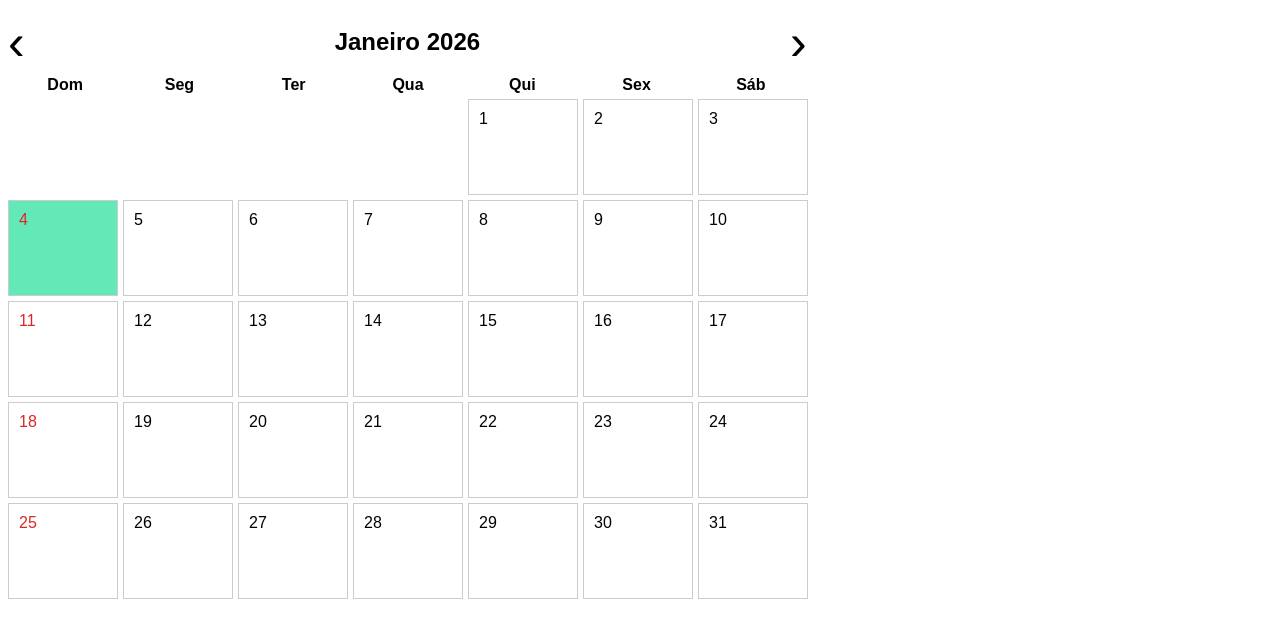
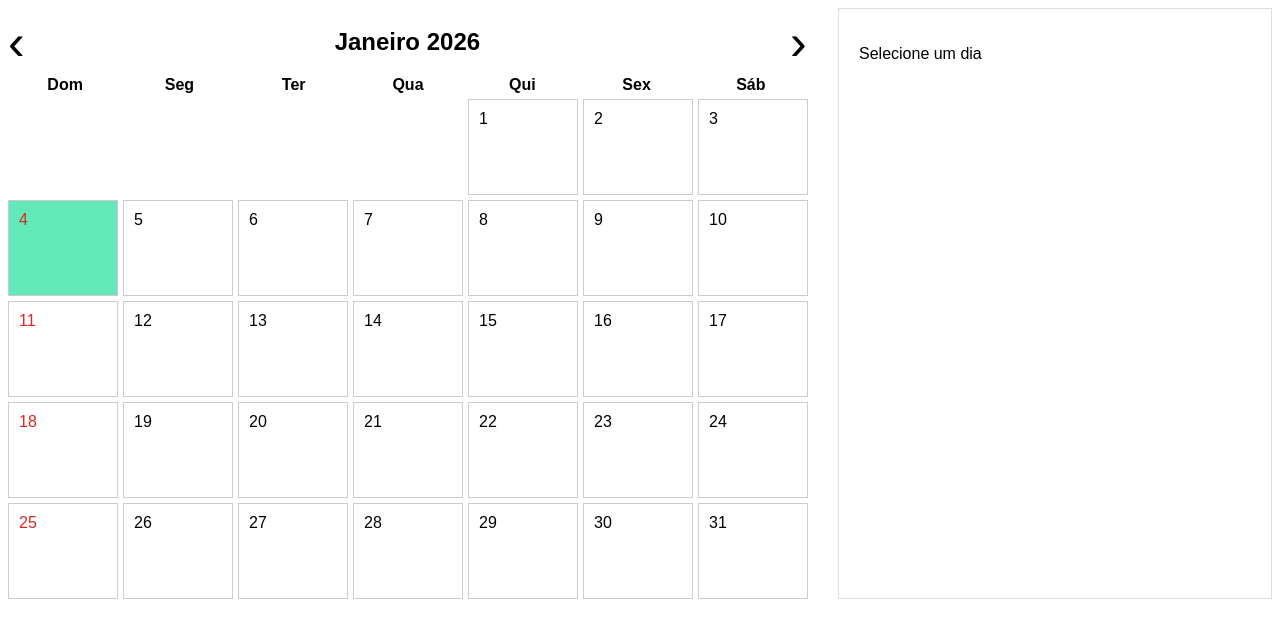
Before and after one commit to fernandaaraujo0202/Gerenciador_OBMEP, a FastAPI app: page /calendario in a window 1280 px wide. Shown: the top 638 px of the page. Run offline with FastAPI, Linux system fonts and the light colour scheme; parts of the project's set-up code (start-up, migrations or seed data) failed here and were passed over.

Commit message:
2 divisões

```diff
--- a/static/calendario.js
+++ b/static/calendario.js
@@ -46,6 +46,28 @@ function criarCalendario(){
         div.classList.add("hoje");
     }
 
+     div.addEventListener("click", () => {
+        // remove seleção anterior
+        document
+            .querySelectorAll(".dia")
+            .forEach(d => d.classList.remove("selecionado"));
+
+        // marca o dia atual
+        div.classList.add("selecionado");
+
+        // atualiza painel
+        const painel = document.getElementById("painel");
+        painel.innerHTML = `
+            <table border="1" style="width:100%; height:100%;">
+                <tr>
+                    <td style="text-align:center;">
+                        ${dia}/${mes + 1}/${ano}
+                    </td>
+                </tr>
+            </table>
+        `;
+    });
+
     calendario.appendChild(div);
 }
 
@@ -80,3 +102,16 @@ document.addEventListener("keydown", (event) => {
         proximoMes();
     }
 });
+
+const painel = document.getElementById("painel");
+
+function aoClicarNoDia(dia, mes, ano) {
+    painel.innerHTML = `
+        <h3>${dia}/${mes + 1}/${ano}</h3>
+        <table border="1" cellpadding="20">
+            <tr>
+                <td></td>
+            </tr>
+        </table>
+    `;
+}
--- a/templates/calendario.html
+++ b/templates/calendario.html
@@ -50,6 +50,10 @@ body {
     border: 1px solid #ccc;
     padding: 10px;
     text-align: left;
+    cursor: pointer;
+}
+.dia.selecionado {
+    outline: 2px solid #000;  /* 👈 AQUI */
 }
 .hoje{
     background: #62e9b7;
@@ -62,6 +66,22 @@ body {
     font-weight: 500;
 }
 
+#layout {
+    display: flex;
+    gap: 30px;
+}
+
+#calendario-container {
+    width: 800px;
+}
+
+#painel {
+    flex: 1;
+    border: 1px solid #ddd;
+    padding: 20px;
+    min-height: 400px;
+}
+
 
 
 </style>
@@ -69,6 +89,8 @@ body {
 
 <body>
 
+<div id="layout">
+    <div id="calendario-container">
 
 <div id="topo">
     <button onclick="mesAnterior()">‹</button>
@@ -89,6 +111,14 @@ body {
 
 <div id="calendario"></div>
 
+</div>
+
+    <div id="painel">
+        <p>Selecione um dia</p>
+    </div>
+</div>
+
 <script src="/static/calendario.js"></script>
+
 </body>
 </html>
```
